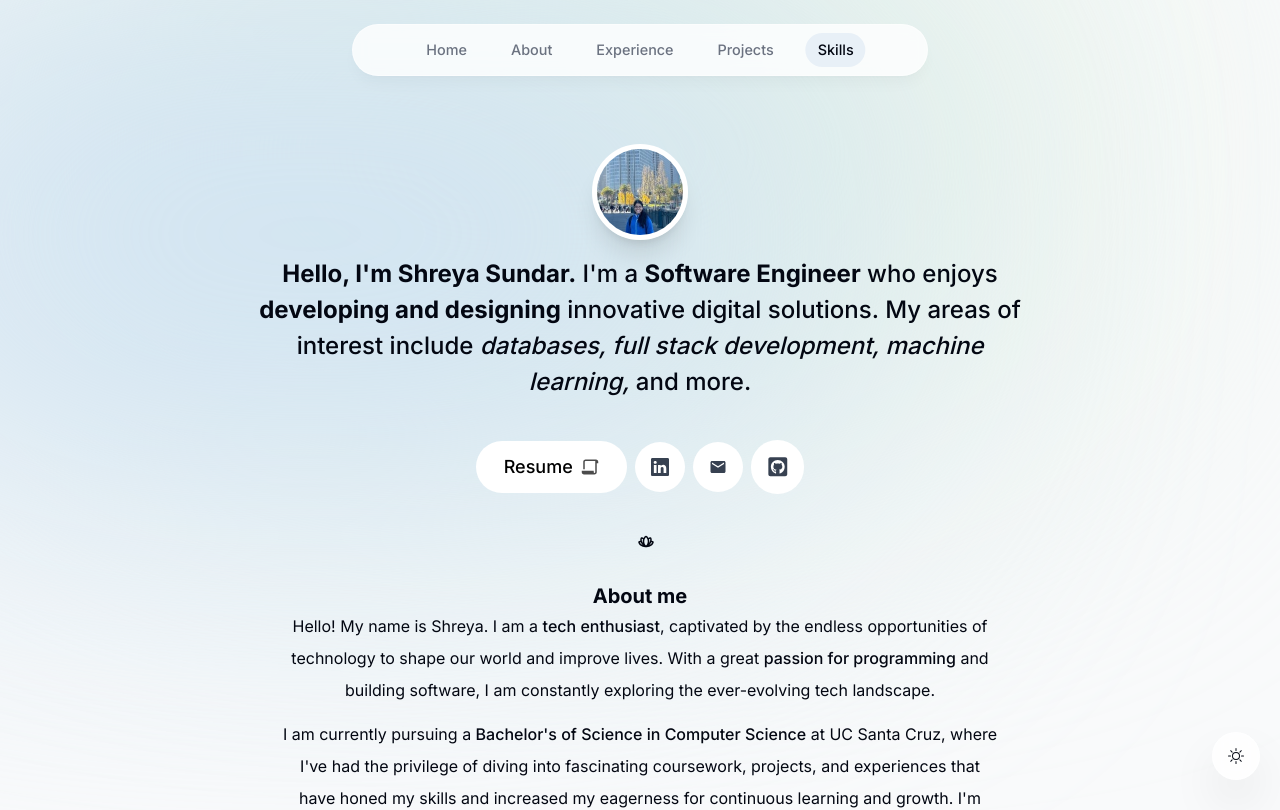
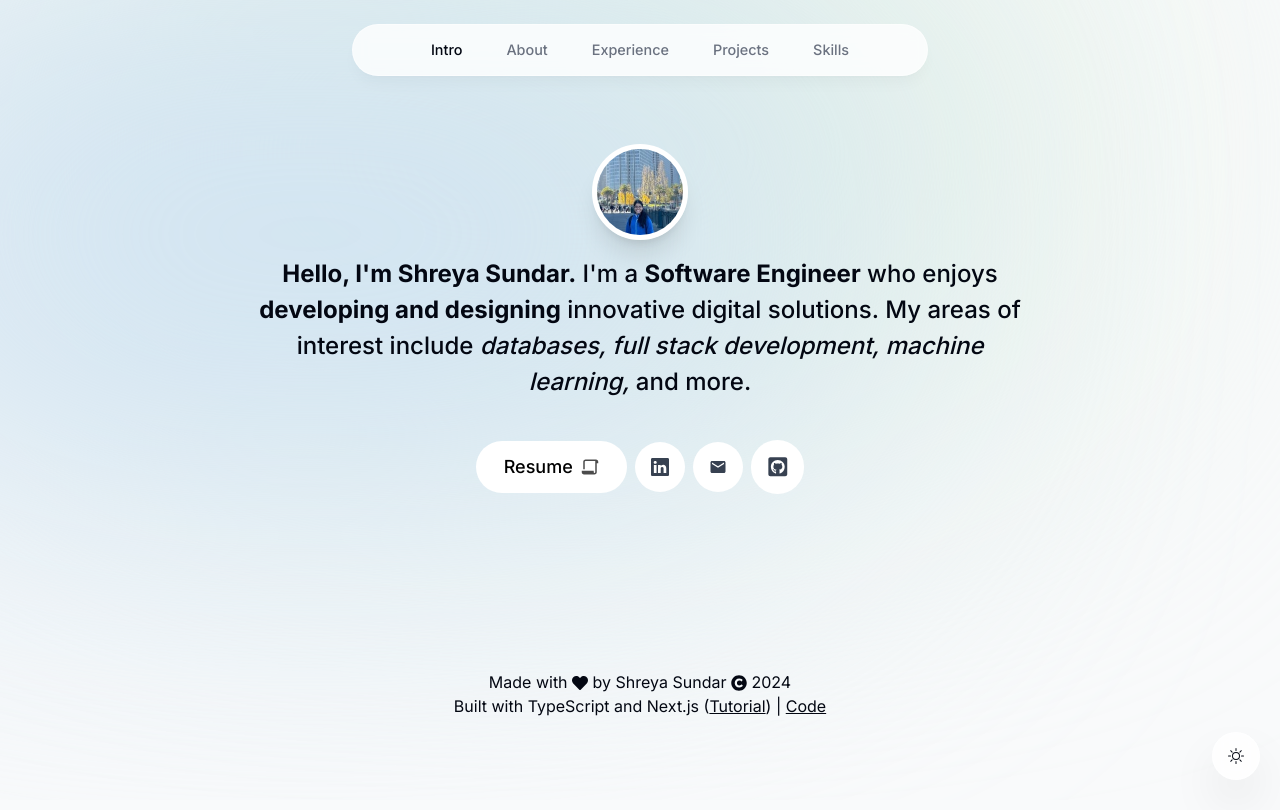
Before and after one commit to shreyasun/shreyasun.github.io, a Next.js app: page / in a window 1280 px wide. Shown: the top 810 px of the page. Built offline with nearby package versions, Linux system fonts and the light colour scheme.

Commit message:
Changed format, hopefully works

```diff
--- a/app/layout.tsx
+++ b/app/layout.tsx
@@ -1,7 +1,5 @@
-import Header from '@/components/Header'
 import Intro from '@/components/Intro'
 import Footer from '@/components/Footer'
-
 import './globals.css'
 import { Inter } from 'next/font/google'
 import ActiveSectionContext from '@/context/active-section-context'
@@ -27,7 +25,6 @@ export default function RootLayout({
         <div className='bg-[#CFE2F3] absolute top-[-1rem] -z-10 left-[-35rem] h-[31.25rem] w-[50rem] rounded-full blur-[10rem] sm:w-[68.75rem] md:left-[-33rem] lg:left-[-28rem] xl:left-[-15rem] 2xl:left-[-5rem] dark:bg-[#204275]'></div>
         <ThemeContextProvider>
           <ActiveSectionContext>
-            <Header />
             {children}
             <Footer />
             <ThemeSwitch />
--- a/app/page.tsx
+++ b/app/page.tsx
@@ -1,4 +1,6 @@
-import Image from 'next/image'
+"use client"
+import Header from '@/components/Header'
+import {useState} from "react"
 import Intro from '@/components/Intro'
 import Experience from '@/components/Experience'
 import SectionDivider from '@/components/SectionDivider'
@@ -7,18 +9,29 @@ import Projects from '@/components/Projects'
 import Skills from '@/components/Skills'
 
 export default function Home() {
+  const [activeComponent, setActiveComponent] = useState('Intro');
+
+  const renderComponent = () => {
+    switch (activeComponent) {
+      case 'Intro':
+        return <Intro />;
+      case 'Experience':
+        return <Experience />;
+      case 'About':
+        return <About />;
+      case 'Projects':
+        return <Projects />;
+      case 'Skills':
+        return <Skills />;
+      default:
+        return <Intro />;
+    }
+  };
+
   return (
     <main className="flex flex-col items-center px-4">
-        <Intro />
-        <SectionDivider />
-        <About />
-        <SectionDivider />
-        <Experience />
-        <SectionDivider />
-        <Projects />
-        <SectionDivider />
-        <Skills />
-        <SectionDivider />
+      <Header setActiveComponent={setActiveComponent}/>
+      {renderComponent()}
     </main>
   )
 }
--- a/components/About.tsx
+++ b/components/About.tsx
@@ -18,8 +18,7 @@ function About() {
       <h1 className="text-xl font-bold">About me</h1>
       <p className="mb-3">
         Hello! My name is Shreya. I am a <span className="font-medium">tech enthusiast</span>, captivated by the endless opportunities of
-        technology to shape our world and improve lives. With a great <span className="font-medium">passion for programming</span> and building software,
-        I am constantly exploring the ever-evolving tech landscape.
+        technology to shape our world and improve lives.
       </p>
 
       <p className="mb-3">
--- a/components/Footer.tsx
+++ b/components/Footer.tsx
@@ -9,7 +9,7 @@ import { FaCopyright } from "react-icons/fa";
 
 function Footer() {
   return (
-    <section>
+    <section className='mt-40'>
       <motion.div
         className="flex flex-col items-center justify-center"
         initial={{ opacity: 0, y: 100 }}
@@ -19,7 +19,7 @@ function Footer() {
         }}
       >
 
-        <div className='mb-1 max-w-[45rem] text-center leading-8 sm:mb-8 scroll-mt-17'>
+        <div className='left-0 w-full py-4 text-center z--100'>
           Made with <FaHeart className="inline align-middle" /> by Shreya Sundar <FaCopyright className="inline align-middle"/> 2024 <br/>
           Built with TypeScript and Next.js (<a href="https://youtu.be/sUKptmUVIBM" className="underline" target="_blank">Tutorial</a>) | <a className="underline" href="https://github.com/shreyasun/shreya-sundar-portfolio" target="_blank">Code</a>
         </div>
--- a/components/Header.tsx
+++ b/components/Header.tsx
@@ -1,17 +1,28 @@
 "use client";
-import React, { useState, useContext } from 'react';
+// header.tsx
+// header.tsx
+import React, { useState } from 'react';
 import { motion } from "framer-motion";
 import { links } from "@/lib/data";
 import Link from 'next/link';
 import clsx from "clsx";
-import {useActiveSectionContext} from '@/context/active-section-context';
 
-export default function Header() {
-  const { activeSection, setActiveSection } = useActiveSectionContext();
+export default function Header({ setActiveComponent }) {
+  const [activeSection, setActiveSection] = useState('Intro');
+
+  const handleButtonClick = (sectionName) => {
+    setActiveSection(sectionName);
+    setActiveComponent(sectionName);
+  };
+
+  const isDarkMode = true;
+
   return (
     <header className='z-[999] relative'>
       <motion.div
-        className="fixed top-0 left-1/2 -translate-x-1/2 h-[4.5rem] w-full rounded-none border border-white border-opacity-40 bg-white bg-opacity-80 shadow-lg shadow-black/[0.03] backdrop-blur-[0.5rem] sm:top-6 sm:h-[3.25rem] sm:w-[36rem] sm:rounded-full dark:bg-gray-950 dark:border-black/40 dark:bg-opacity-75"
+        className={clsx("fixed top-0 left-1/2 h-[4.5rem] w-full rounded-none border border-white border-opacity-40 bg-white bg-opacity-80 shadow-lg shadow-black/[0.03] backdrop-blur-[0.5rem] sm:top-6 sm:h-[3.25rem] sm:w-[36rem] sm:rounded-full", {
+          "dark:bg-gray-950 dark:border-black/40 dark:bg-opacity-75": isDarkMode
+        })}
         initial={{ y: -100, x: "-50%", opacity: 0 }}
         animate={{ y: 0, x: "-50%", opacity: 1 }}
       ></motion.div>
@@ -23,22 +34,12 @@ export default function Header() {
               animate={{ y: 0,  opacity: 1 }}>
               <Link
                 scroll={true}
-                className={clsx("flex w-full items-center justify-center px-3 py-3 hover:text-gray-950 transition", {
-                  "text-gray-950": activeSection === link.name
+                className={clsx("flex w-full items-center justify-center px-3 py-3 hover:text-gray-950 dark:hover:text-white transition", {
+                  "text-gray-950 dark:text-white": activeSection === link.name
                 })}
                 href={link.hash}
-                onClick={() => {setActiveSection(link.name)}}
-                >
+                onClick={() => handleButtonClick(link.name)}>
                 {link.name}
-                {link.name === activeSection && (
-                  <motion.span className='bg-[#e8f0f7] rounded-full absolute inset-0 -z-10'
-                  layoutId="activeSection"
-                  transition={{
-                    type: "spring",
-                    stiffness: 380,
-                    damping: 30,
-                  }}></motion.span>
-                )}
               </Link>
             </motion.li>
           ))}
--- a/lib/data.ts
+++ b/lib/data.ts
@@ -9,8 +9,8 @@ import { HiOutlineBuildingOffice } from "react-icons/hi2";
 
 export const links = [
   {
-    name: "Home",
-    hash: "#home",
+    name: "Intro",
+    hash: "#intro",
   },
   {
     name: "About",
```
